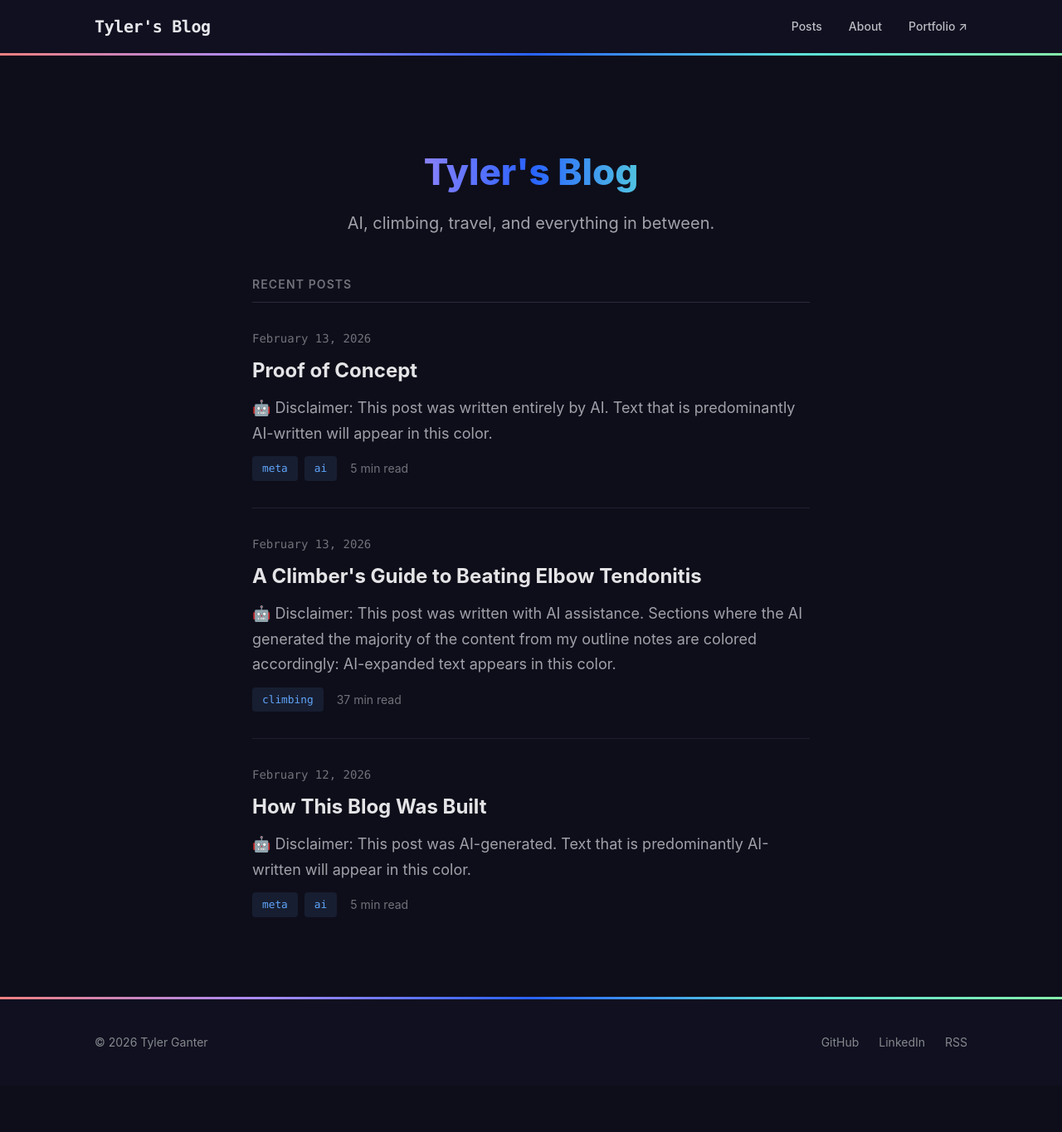
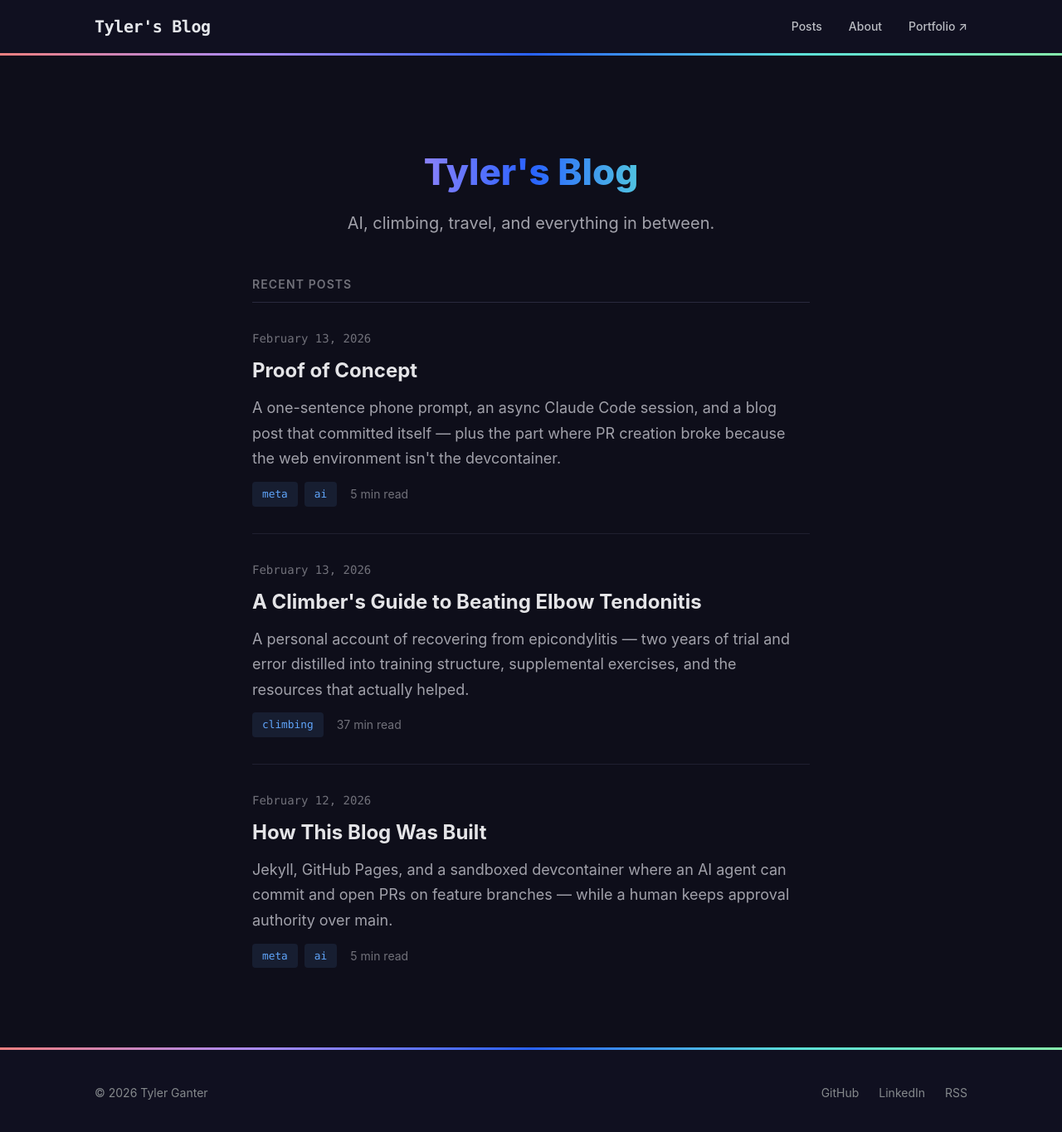
Before and after one commit to tylerganter/blog, a Jekyll site: the page built from index.md, in a window 1280 px wide and 1370 px high. Shown: the top 1365 px of the window at 83% size. Built offline with Jekyll 4.4.1, drawn with Linux system fonts in a browser that asks for light colours.

Commit message:
Add description frontmatter field for homepage post cards
Use a `description` field in post frontmatter instead of auto-generated
excerpts on the homepage. This prevents disclaimers from showing as the
post summary, and doubles as SEO metadata via jekyll-seo-tag.

https://claude.ai/code/session_01M7i4ssV6rAyHvAsqZ7Ke9V

```diff
--- a/_layouts/home.html
+++ b/_layouts/home.html
@@ -19,7 +19,9 @@ layout: default
         <h3 class="post-title">
           <a href="{{ post.url | relative_url }}">{{ post.title | escape }}</a>
         </h3>
-        {%- if post.excerpt -%}
+        {%- if post.description -%}
+        <p class="post-excerpt">{{ post.description }}</p>
+        {%- elsif post.excerpt -%}
         <p class="post-excerpt">{{ post.excerpt | strip_html | truncatewords: 40 }}</p>
         {%- endif -%}
         <div class="post-meta-line">
--- a/_posts/2026-02-12-how-this-blog-was-built.md
+++ b/_posts/2026-02-12-how-this-blog-was-built.md
@@ -2,6 +2,7 @@
 title: "How This Blog Was Built"
 date: 2026-02-12
 tags: [meta, ai]
+description: "Jekyll, GitHub Pages, and a sandboxed devcontainer where an AI agent can commit and open PRs on feature branches — while a human keeps approval authority over main."
 ---
 
 *🤖 Disclaimer: This post was AI-generated. <span style="color: #b8d4b2;">Text that is predominantly AI-written will appear in this color.</span>*
--- a/_posts/2026-02-13-climbers-guide-to-beating-elbow-tendonitis.md
+++ b/_posts/2026-02-13-climbers-guide-to-beating-elbow-tendonitis.md
@@ -2,6 +2,7 @@
 title: "A Climber's Guide to Beating Elbow Tendonitis"
 date: 2026-02-13
 tags: [climbing]
+description: "A personal account of recovering from epicondylitis — two years of trial and error distilled into training structure, supplemental exercises, and the resources that actually helped."
 ---
 
 > *🤖 Disclaimer: This post was written with AI assistance. Sections where the AI generated the majority of the content from my outline notes are colored accordingly: <span style="color: #b8d4b2;">AI-expanded text appears in this color.</span>*
--- a/_posts/2026-02-13-proof-of-concept.md
+++ b/_posts/2026-02-13-proof-of-concept.md
@@ -2,6 +2,7 @@
 title: "Proof of Concept"
 date: 2026-02-13
 tags: [meta, ai]
+description: "A one-sentence phone prompt, an async Claude Code session, and a blog post that committed itself — plus the part where PR creation broke because the web environment isn't the devcontainer."
 ---
 
 *🤖 Disclaimer: This post was written entirely by AI. <span style="color: #b8d4b2;">Text that is predominantly AI-written will appear in this color.</span>*
```
Also changed, not shown: CLAUDE.md (+2 -1 lines).
